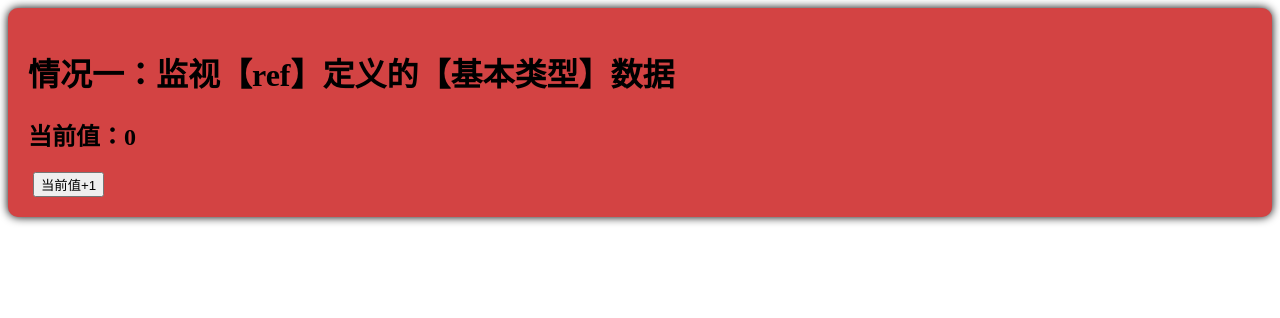
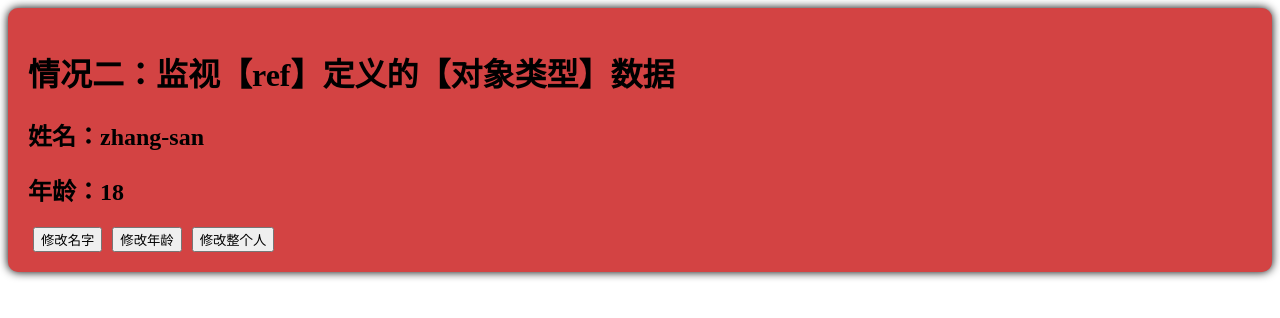
Before and after one commit to Water-blue7/vue3-learn, a Vue app in the folder hello_vue3/: page / in a window 1280 px wide. Shown: the top 318 px of the page. Built offline with nearby package versions, Linux system fonts and the light colour scheme.

Commit message:
监视ref定义的对象类型数据，深度监视

```diff
--- a/hello_vue3/src/components/Person.vue
+++ b/hello_vue3/src/components/Person.vue
@@ -1,27 +1,42 @@
 <template>
     <div class="person">
-        <h1>情况一：监视【ref】定义的【基本类型】数据</h1>
-        <h2>当前值：{{ sum }}</h2>
-        <button @click="changeSum">当前值+1</button>
+        <h1>情况二：监视【ref】定义的【对象类型】数据</h1>
+        <h2>姓名：{{ person.name }}</h2>
+        <h2>年龄：{{ person.age }}</h2>
+        <button @click="changeName">修改名字</button>
+        <button @click="changeAge">修改年龄</button>
+        <button @click="changePerson">修改整个人</button>
     </div>
 </template>
 
 <script lang="ts" setup name="Person">
 import { ref, watch } from 'vue';
 
-let sum = ref(0)
+let person = ref({
+    name: 'zhang-san',
+    age: 18
+})
 
-function changeSum() {
-    sum.value += 1
+function changeName() {
+    person.value.name += '~'
+}
+function changeAge() {
+    person.value.age += 1
+}
+function changePerson() {
+    person.value = { name: 'li-si', age: 20 }
 }
 
-// 监视，当值变化时执行回调函数
-const stopWatch = watch(sum, (newValue, oldValue) => {
-    console.log('sum的值变化了', newValue, oldValue)
-    // 当newValue≥10时解除监视
-    if (newValue >= 10) {
-        stopWatch()
-    }
+/*
+监视对象类型数据，监听的其实是地址值，若想监视对象内部属性值的变化，需要手动开启深度监视
+第一个参数：被监视对象
+第二个参数：监视回调
+第三个参数：配置对象（deep、immediate等等）
+*/
+const stopWatch = watch(person, (newValue, oldValue) => {
+    console.log('person变化了', newValue, oldValue)
+}, {
+    deep: true
 })
 </script>
 
```
